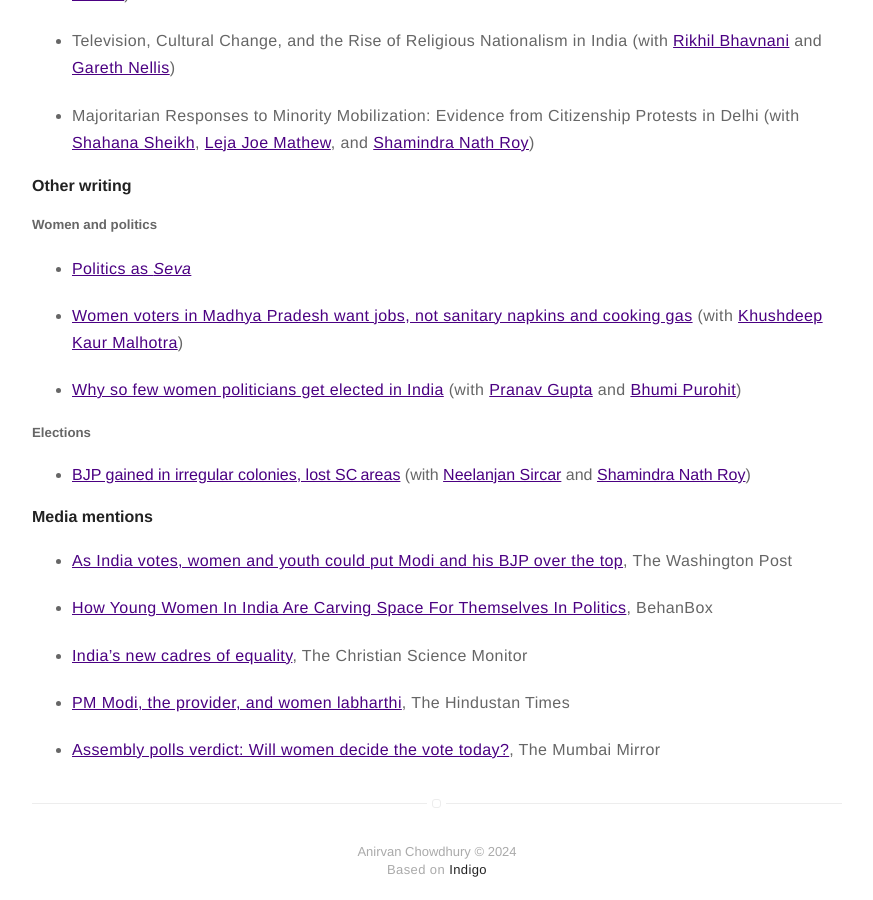
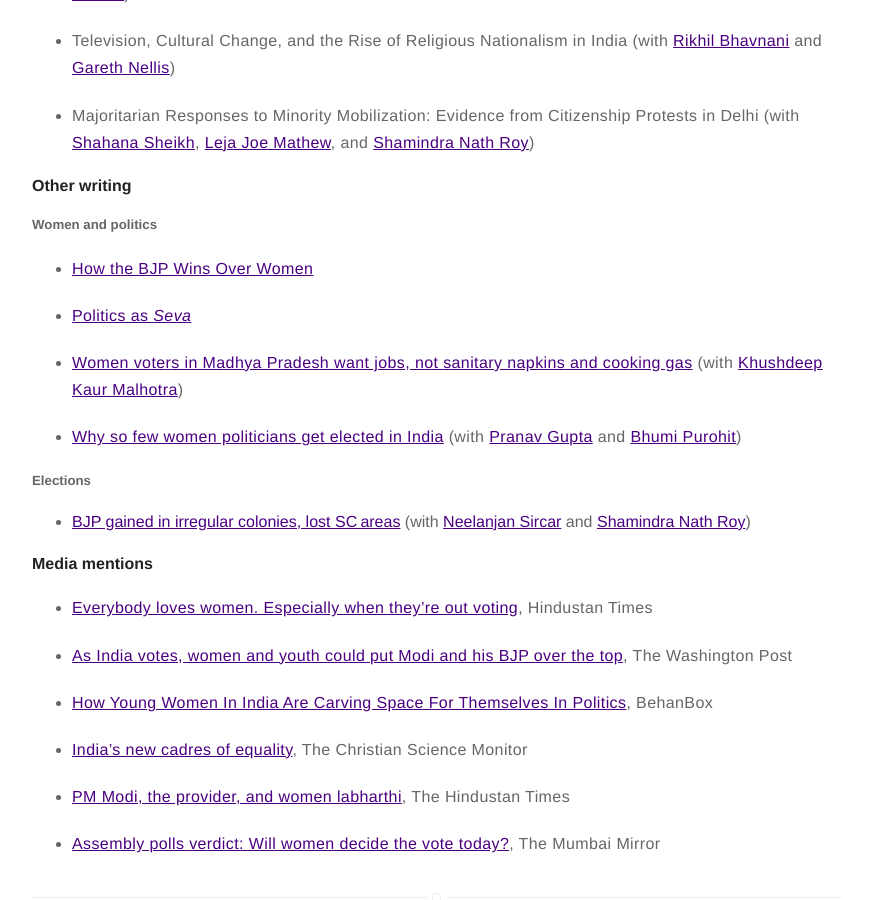
Before and after one commit to anirvanchowdhury/anirvanchowdhury.github.io, a Jekyll site: the page built from research.md, in a window 1280 px wide and 900 px high, scrolled down 1929 px. Shown: the whole window, without its empty margins (203-1076 px from the left). Built offline with Jekyll 4.4.1, drawn with Linux system fonts in a browser that asks for light colours.

Commit message:
Update research.md

```diff
--- a/research.md
+++ b/research.md
@@ -47,6 +47,9 @@ For a sketch of the argument, research design, and evidence, please click [here]
 
 #### Other writing
 ##### Women and politics
+
+* [How the BJP Wins Over Women](https://carnegieendowment.org/2024/04/26/how-bjp-wins-over-women-pub-92288)
+
 * [Politics as _Seva_](https://indianexpress.com/article/opinion/women-prefer-modi-bjp-9093597/)
 
 * [Women voters in Madhya Pradesh want jobs, not sanitary napkins and cooking gas](https://theprint.in/opinion/women-voters-in-madhya-pradesh-want-jobs-not-sanitary-napkins-and-cooking-gas/155742/) (with [Khushdeep Kaur Malhotra](https://www.ideasforindia.in/profile/khusdeep.html))
@@ -58,6 +61,8 @@ For a sketch of the argument, research design, and evidence, please click [here]
 
 
 #### Media mentions
+* [Everybody loves women. Especially when they’re out voting](https://www.hindustantimes.com/opinion/everybody-loves-women-especially-when-they-re-out-voting-101714305344483.html), Hindustan Times
+
 * [As India votes, women and youth could put Modi and his BJP over the top](https://www.washingtonpost.com/world/2024/04/18/india-election-modi-women-youth/), The Washington Post
 
 * [How Young Women In India Are Carving Space For Themselves In Politics](https://behanbox.com/2024/03/25/how-young-women-in-india-are-carving-space-for-themselves-in-politics/), BehanBox
```
